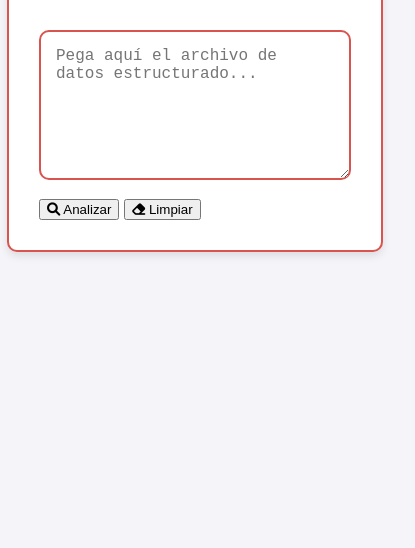
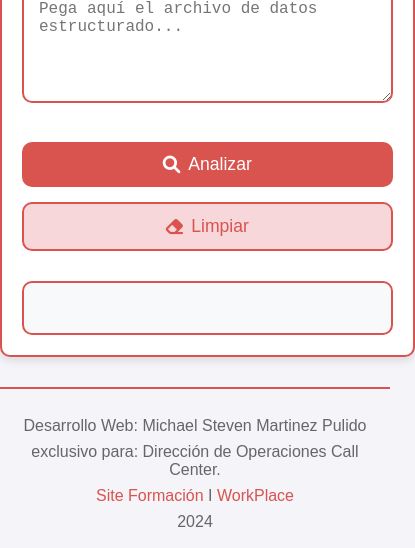
Before and after one commit to maikover/postillion, a plain HTML site: page index.html in a window 390 px wide. Shown: the part 209-757 px from the top of the page, 415 px wide, since content can reach past the window. Drawn offline with Linux system fonts and the light colour scheme.

Commit message:
Update index.html

```diff
--- a/index.html
+++ b/index.html
@@ -6,7 +6,6 @@
     <title>Analizador de Datos Estructurados Postillion</title>
     <link rel="stylesheet" href="https://cdnjs.cloudflare.com/ajax/libs/font-awesome/6.0.0-beta3/css/all.min.css">
     <style>
-        /* Todos los estilos anteriores se mantienen igual */
         body {
             font-family: 'Arial', sans-serif;
             background-color: #f4f4f9;
@@ -44,8 +43,116 @@
             box-sizing: border-box;
         }
 
-        /* ... (otros estilos se mantienen igual) ... */
+        .button-container {
+            display: flex;
+            gap: 15px;
+            justify-content: center;
+            margin: 20px 0;
+        }
 
+        button {
+            padding: 12px 25px;
+            font-size: 1.1rem;
+            cursor: pointer;
+            border: none;
+            border-radius: 10px;
+            transition: all 0.3s ease;
+            display: flex;
+            align-items: center;
+            gap: 8px;
+        }
+
+        .analyze-btn {
+            background-color: #d9534f;
+            color: white;
+        }
+
+        .clear-btn {
+            background-color: #f8d7da;
+            color: #d9534f;
+            border: 2px solid #d9534f;
+        }
+
+        button:hover {
+            transform: translateY(-2px);
+        }
+
+        .analyze-btn:hover {
+            background-color: #c9302c;
+        }
+
+        .clear-btn:hover {
+            background-color: #f5c6cb;
+        }
+
+        .result {
+            margin-top: 30px;
+            padding: 25px;
+            border: 2px solid #d9534f;
+            border-radius: 10px;
+            background-color: #f8f9fa;
+        }
+
+        .result div {
+            margin: 15px 0;
+            padding: 12px;
+            background-color: white;
+            border-radius: 8px;
+            font-size: 1rem;
+            box-shadow: 0 2px 4px rgba(0,0,0,0.05);
+        }
+
+        .result strong {
+            color: #d9534f;
+            margin-right: 10px;
+        }
+
+        @media (max-width: 768px) {
+            .container {
+                width: 95%;
+                padding: 20px;
+            }
+
+            .button-container {
+                flex-direction: column;
+            }
+
+            button {
+                width: 100%;
+                justify-content: center;
+            }
+
+            textarea {
+                height: 120px;
+            }
+        }
+
+        .footer {
+            background-color: #f4f4f9;
+            padding: 20px;
+            text-align: center;
+            margin-top: 30px;
+            border-top: 2px solid #d9534f;
+        }
+
+        .footer-content p {
+            margin: 8px 0;
+            color: #666;
+        }
+
+        .footer-content a {
+            color: #d9534f;
+            text-decoration: none;
+        }
+
+        .footer-content a:hover {
+            text-decoration: underline;
+        }
+
+        .footer-logo img {
+            max-width: 100px;
+            margin-top: 15px;
+        }
     </style>
 </head>
 <body>
@@ -68,7 +175,18 @@
     </div>
 
     <footer class="footer">
-        <!-- Footer se mantiene igual -->
+        <div class="footer-content">
+            <p>Desarrollo Web: Michael Steven Martinez Pulido</p>
+            <p>exclusivo para: Dirección de Operaciones Call Center.</p>
+            <p>
+                <a href="https://www.example.com" target="_blank">Site Formación</a> I
+                <a href="https://www.example.com" target="_blank">WorkPlace</a>
+            </p>
+            <p>2024</p>
+            <div class="footer-logo">
+                <img src="https://arcaico.com.co/wp-content/uploads/2024/12/logo-davivienda.png" alt="Logo Davivienda">
+            </div>
+        </div>
     </footer>
 
     <script>
@@ -82,21 +200,30 @@
                 return isCurrency ? `$${value}` : value;
             };
 
+            // Función mejorada de extracción de datos
             const extraerDato = (patron, transformacion = v => v) => {
-                const match = inputText.match(new RegExp(patron, 'i'));
-                return match ? transformacion(match[1]) : 'Dato no encontrado';
+                const regex = new RegExp(patron.source, 'gi'); // Hacerla global e insensible a mayúsculas
+                let match;
+                let lastMatch;
+
+                // Buscar todas las coincidencias y tomar la última
+                while ((match = regex.exec(inputText)) !== null) {
+                    lastMatch = match;
+                }
+
+                return lastMatch ? transformacion(lastMatch[1]) : 'Dato no encontrado';
             };
 
             const datos = {
                 retailerId: extraerDato(/Retailer_Id\s*=\s*\[([^\]]+)\]/),
-                nationalInternational: extraerDato(/NATIONAL\/INTERNATIONAL_TX\s*=\s*\[([^\]]+)\]/,
+                nationalInternational: extraerDato(/NATIONAL\/?INTERNATIONAL_?TX\s*=\s*\[([^\]]+)\]/,
                     v => v?.toUpperCase() === 'N' ? 'Nacional' : v?.toUpperCase() === 'IN' ? 'Internacional' : 'Desconocido'),
-                // EXPRESIÓN REGULAR EXACTA PARA ACQ_NETWORK
-                network: extraerDato(/ACQ_NETWORK\s*=\s*\[([^\]]+)\]/i),
+                // Corrección definitiva para ACQ_NETWORK
+                network: extraerDato(/ACQ_?NETW(O?RK)\s*=\s*\[([^\]]+)\]/i, m => m[2]), // Captura el segundo grupo
                 instalments: extraerDato(/Instalments\s*=\s*\[([^\]]+)\]/),
-                pagoRecurrente: extraerDato(/PAGO_RECURRENTE\s*=\s*\[([^\]]+)\]/,
+                pagoRecurrente: extraerDato(/PAGO_?RECURRENTE\s*=\s*\[([^\]]+)\]/i,
                     v => v?.toLowerCase() === 'true' ? 'Sí' : 'No'),
-                amountReq: extraerDato(/AMOUNT_REQ\s*=\s*\[([^\]]+)\]/,
+                amountReq: extraerDato(/AMOUNT_?REQ\s*=\s*\[([^\]]+)\]/i,
                     v => (parseInt(v || 0) / 100).toFixed(2))
             };
 
```
